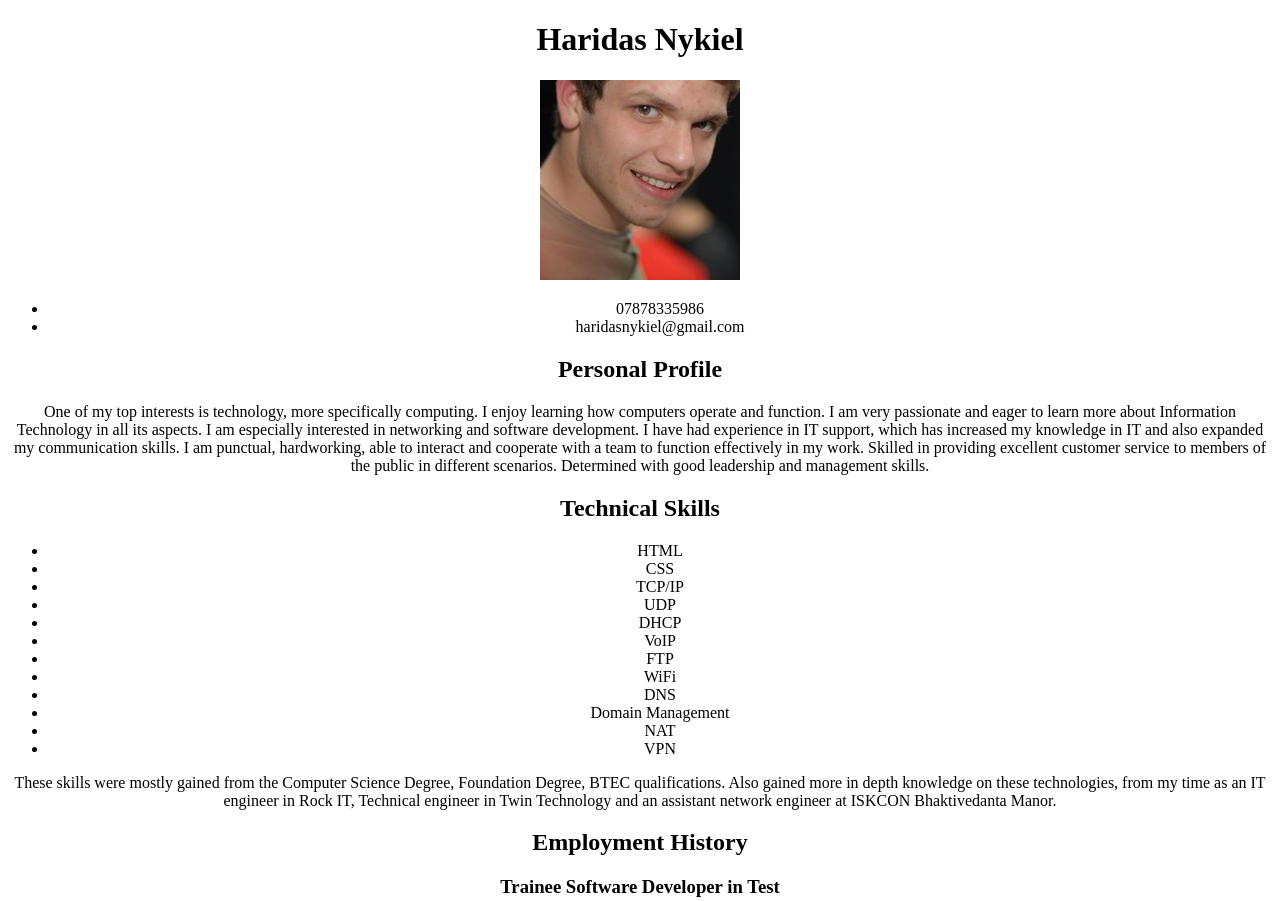
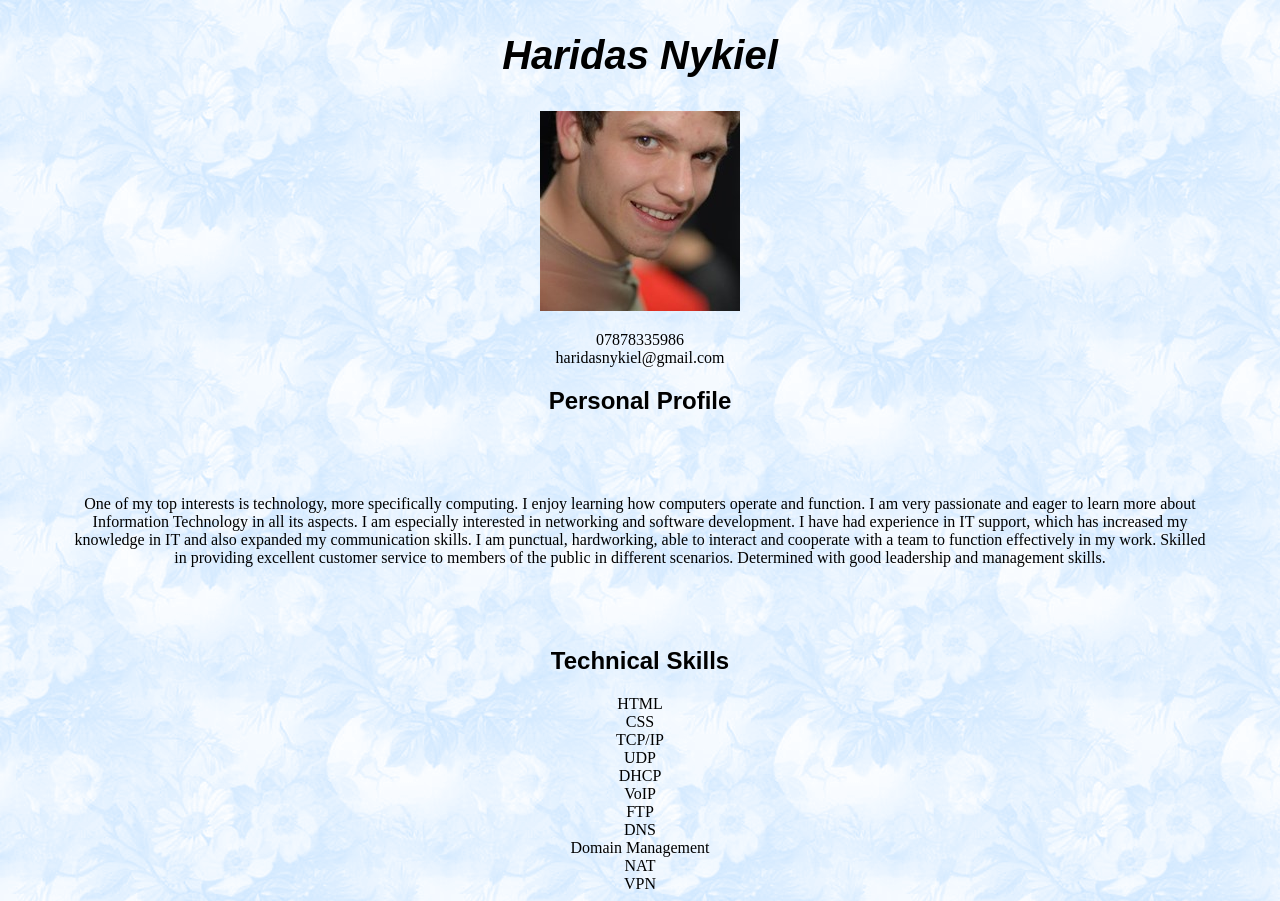
Before and after one commit to haridasnykiel/CV_Website, a plain HTML site: page index.html in a window 1280 px wide. Shown: the top 901 px of the page. Drawn offline with Linux system fonts and the light colour scheme.

Commit message:
Added some CSS

```diff
--- a/index.html
+++ b/index.html
@@ -2,24 +2,25 @@
 <html>
     <head>
         <title>Haridas Nykiel CV</title>
-        <link rel="stylesheet" type="test/css" href="main.css">
+        <link rel="stylesheet" href="main.css">
     </head>
   <center>
-    <body>
-        <h1>Haridas Nykiel</h1>
-        <img src="me.jpg">
-	    <section>
+    <body background="background3.gif">
+      <div class="container">
+              <section class="info">
+              <h1 id="title">Haridas Nykiel</h1>
+              <img id="img" src="me.jpg">
                 <ul>
                     <li>07878335986</li>
                     <li>haridasnykiel@gmail.com</li>
                 </ul>
                   </section>
-	    <section>
+                  <section class="personal">
                 <h1>Personal Profile</h1>
                 <p>One of my top interests is technology, more specifically computing. I enjoy learning how computers operate and function. I am very passionate and eager to learn more about Information Technology in all its aspects. I am especially interested in networking and software development. I have had experience in IT support, which has increased my knowledge in IT and also expanded my communication skills.
                 I am punctual, hardworking, able to interact and cooperate with a team to function effectively in my work. Skilled in providing excellent customer service to members of the public in different scenarios. Determined with good leadership and management skills.</p>
           </section>
-        <section>
+          <section class="tech">
             <h1>Technical Skills</h1>
             <ul>
               <li>HTML</li>
@@ -29,7 +30,6 @@
               <li>DHCP</li>
               <li>VoIP</li>
               <li>FTP</li>
-              <li>WiFi</li>
               <li>DNS</li>
               <li>Domain Management</li>
               <li>NAT</li>
@@ -37,7 +37,7 @@
             </ul>
             <p>These skills were mostly gained from the Computer Science Degree, Foundation Degree, BTEC qualifications. Also gained more in depth knowledge on these technologies, from my time as an IT engineer in Rock IT, Technical engineer in Twin Technology and an assistant network engineer at ISKCON Bhaktivedanta Manor.</p>
           </section>
-        <section>
+          <section class="employment">
               <h1>Employment History</h1>
                 <h3>Trainee Software Developer in Test</h3>
                   <h4>5/2016 - present</h4>
@@ -69,7 +69,7 @@
                   <h4>Qi Kwan Do</h4>
                     <p>It required me to help with setting up of classes, assisting the instructor to teach the students and also teaching new students the basics. This increased my communication skills with both senior and junior customers. I also gained some experience in promoting and advertising the school and working as a team. </p>
           </section>
-        <section>
+          <section class="education">
               <h1>Education</h1>
               <h2>Bachelors Honours Degree in Computer Science</h2>
                 <h4>Attendance 09/2012 to 06/2013</h4>
@@ -93,11 +93,15 @@
 
 
           </section>
-        <section>
+          <section class="hobby">
             <h1>Hobbies and Interests</h1>
             <p>My most passionate hobby is Music Production. Also, I like to play guitar and train in martial arts. I have worked in various music venues as a DJ. I enjoy meeting new people, having new experiences, travelling and discovering different cultures.
             I went travelling for four months in 2014. This was January to March 2014 and July 2014. I also went for an additional 6 weeks from 10th March 2015 to 23rd April 2015. These experiences were not just for tourism, but also for self-development.</p>
         </section>
+        <footer>
+
+        </footer>
+      </div>
+    </body>
   </center>
-    </body>
 </html>
--- a/main.css
+++ b/main.css
@@ -0,0 +1,33 @@
+.container {
+  position: relative;
+  position: 1rem;
+}
+
+h1 {
+  font-size: 1.5rem;
+  font-family: fantasy;
+}
+
+#title {
+  font-size: 2.5rem;
+  font-style: oblique;
+}
+
+
+
+p {
+  padding: 60px;
+}
+
+.info li {
+  list-style-type: none;
+  position: relative;
+  right: 20px;
+}
+
+
+.tech li {
+  list-style-type: none;
+  position: relative;
+  right: 20px;
+}
```
Also changed, not shown: background2.jpg (added), background3.gif (added), 1 other file. Lines whose indentation alone changed are shown as unchanged.
